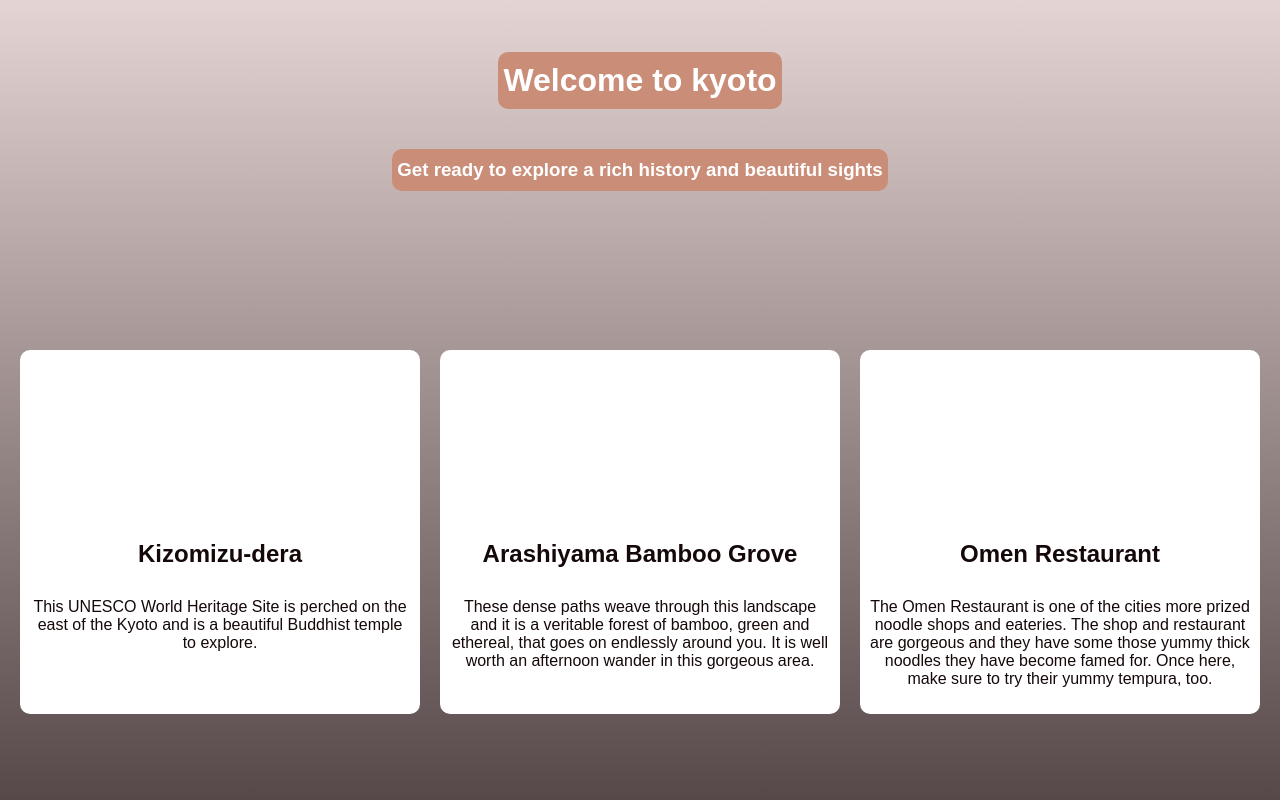
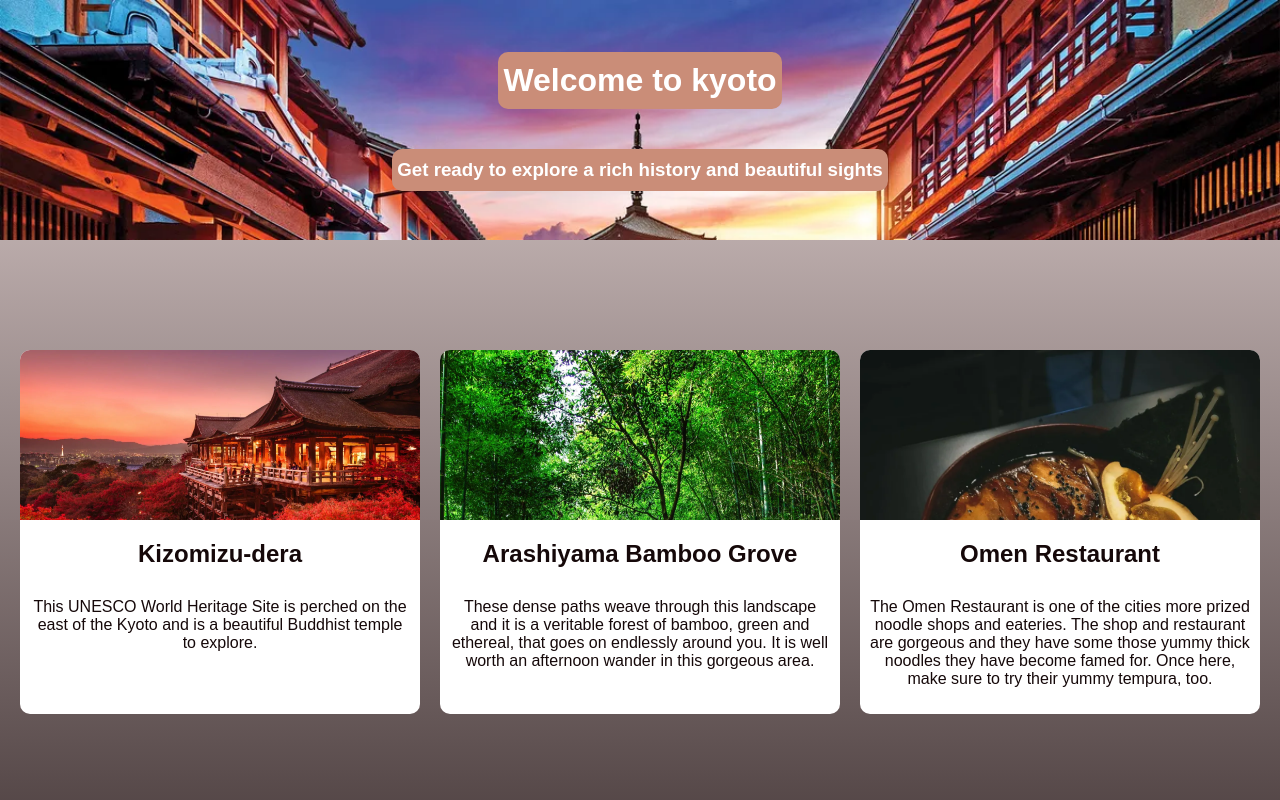
Before and after one commit to Xaffekt/scrimba-kyoto-proj, a plain HTML site: page index.html in a window 1280 px wide. Shown: the top 800 px of the page. Drawn offline with Linux system fonts and the light colour scheme.

Commit message:
Update styles.css

```diff
--- a/styles.css
+++ b/styles.css
@@ -25,7 +25,7 @@ a:hover{ color:#CA8D78; }
     justify-content: center;
     align-items: center;
 
-    background-image: url(assets/kyoto-cover.webp);
+    background-image: url(kyoto-cover.webp);
     background-size: cover;
     padding: 0 50px;
     height: 30vh;
@@ -71,15 +71,15 @@ a:hover{ color:#CA8D78; }
 }
 
 .card-1{
-    background-image: url("assets/Kiyomizu-dera.webp");
+    background-image: url("Kiyomizu-dera.webp");
 }
 
 .card-2{
-    background-image: url("assets/Arashiyama-bamboo-grove.webp");
+    background-image: url("Arashiyama-bamboo-grove.webp");
 }
 
 .card-3{
-    background-image: url("assets/ramen.webp");
+    background-image: url("ramen.webp");
 }
 
 .card:hover{
```
